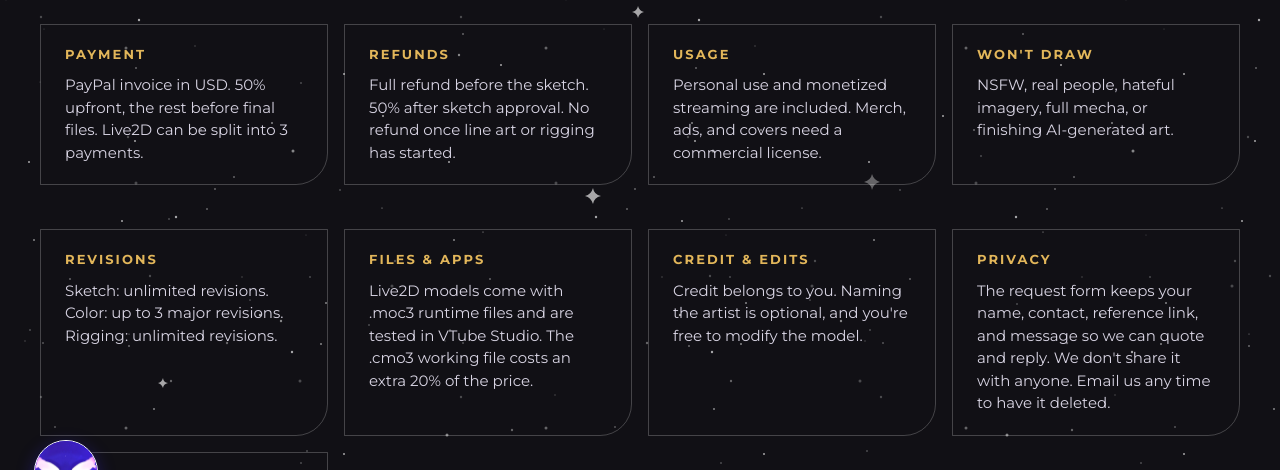
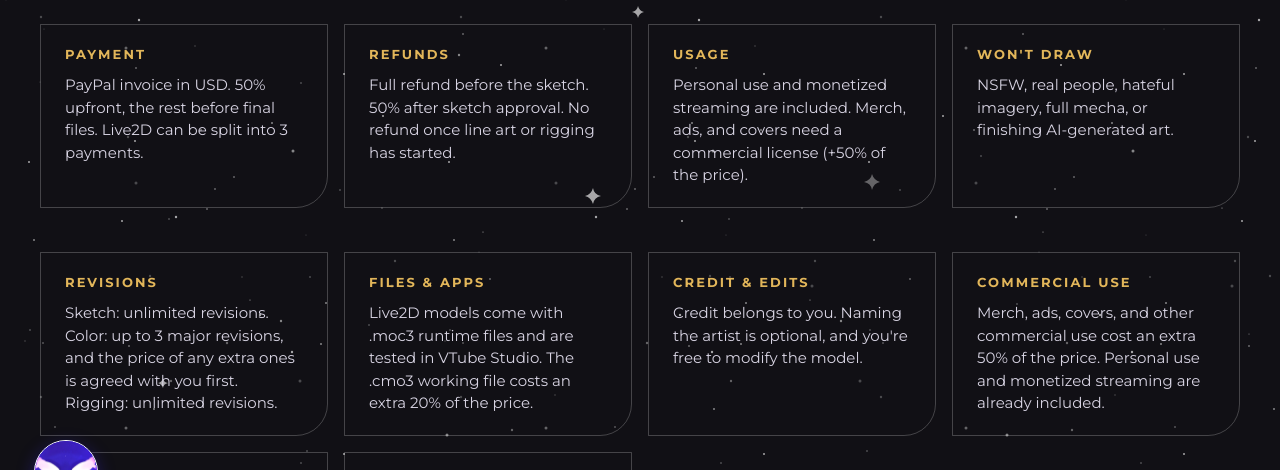
Before and after one commit to enigmastudio-dev/enigma, a plain HTML site: page tos.html in a window 1280 px wide. Shown: the part 254-724 px from the top of the page. Drawn offline with nearby package versions, Linux system fonts and the light colour scheme.

Commit message:
ToS and FAQ: extra color revisions priced by discussion; commercial use +50%
Co-Authored-By: Claude Opus 5.5 <noreply@anthropic.com>
Claude-Session: https://claude.ai/code/session_01UjfRVGjWU7u9W5KpkZQ8a4

```diff
--- a/js/content-default.js
+++ b/js/content-default.js
@@ -113,7 +113,7 @@ window.ENIGMA_DEFAULT = {
   tos: [
     { title: "PAYMENT", body: "PayPal invoice in USD. 50% upfront, the rest before final files. Live2D can be split into 3 payments." },
     { title: "REFUNDS", body: "Full refund before the sketch. 50% after sketch approval. No refund once line art or rigging has started." },
-    { title: "USAGE", body: "Personal use and monetized streaming are included. Merch, ads, and covers need a commercial license." },
+    { title: "USAGE", body: "Personal use and monetized streaming are included. Merch, ads, and covers need a commercial license (+50% of the price)." },
     { title: "WON'T DRAW", body: "NSFW, real people, hateful imagery, full mecha, or finishing AI-generated art." }
   ],
   faq: [
--- a/js/site.js
+++ b/js/site.js
@@ -109,9 +109,10 @@
 
   // Always shown after the FAQ from the admin panel (edit here, not in /admin)
   var FIXED_FAQ = [
-    { q: "How many revisions do I get?", a: "Sketch: as many as you need.\nColor: up to 3 major revisions.\nRigging: as many as you need." },
+    { q: "How many revisions do I get?", a: "Sketch: as many as you need.\nColor: up to 3 major revisions. Extra ones are priced by discussion.\nRigging: as many as you need." },
     { q: "Which files come with a Live2D model?", a: "You get the .moc3 runtime files, ready to load. The .cmo3 working file is available for an extra 20% of the price." },
     { q: "Which apps does the model work with?", a: "Every model is tested in VTube Studio before delivery." },
+    { q: "Can I use the art commercially?", a: "Yes. Merch, ads, covers, and other commercial use cost an extra 50% of the price. Personal use and monetized streaming are already included." },
     { q: "Do I have to credit the artist? Can I edit the model?", a: "Credit belongs to you, so naming the artist is optional. You're also free to modify the model." }
   ];
 
--- a/tos.html
+++ b/tos.html
@@ -46,9 +46,10 @@ if(f===null||t===null||f===t){vt.skipTransition();return}vt.types.add(t>f?"forwa
     <div class="head"><div><span class="eyebrow">◇ TOS</span><h1 class="h2">Terms of service</h1></div><a id="tosLink" class="hidden" href="#" target="_blank" rel="noopener" style="font-weight:600;color:var(--accent-text)">Read the full TOS →</a></div>
     <div class="tos-grid" id="tosGrid"></div>
     <div class="tos-grid">
-      <article class="tos-card"><h3>REVISIONS</h3><p>Sketch: unlimited revisions. Color: up to 3 major revisions. Rigging: unlimited revisions.</p></article>
+      <article class="tos-card"><h3>REVISIONS</h3><p>Sketch: unlimited revisions. Color: up to 3 major revisions, and the price of any extra ones is agreed with you first. Rigging: unlimited revisions.</p></article>
       <article class="tos-card"><h3>FILES &amp; APPS</h3><p>Live2D models come with .moc3 runtime files and are tested in VTube Studio. The .cmo3 working file costs an extra 20% of the price.</p></article>
       <article class="tos-card"><h3>CREDIT &amp; EDITS</h3><p>Credit belongs to you. Naming the artist is optional, and you're free to modify the model.</p></article>
+      <article class="tos-card"><h3>COMMERCIAL USE</h3><p>Merch, ads, covers, and other commercial use cost an extra 50% of the price. Personal use and monetized streaming are already included.</p></article>
       <article class="tos-card"><h3>PRIVACY</h3><p>The request form keeps your name, contact, reference link, and message so we can quote and reply. We don't share it with anyone. Email us any time to have it deleted.</p></article>
       <article class="tos-card"><h3>AI USE</h3><p>Don't use our art to train AI models or feed it into AI tools. This covers finished pieces, sketches, and model files.</p></article>
     </div>
```
Also changed, not shown: 1 other file.
